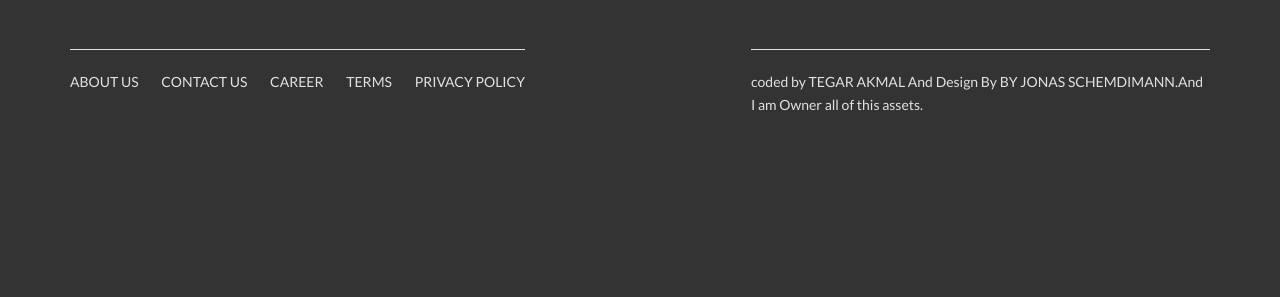
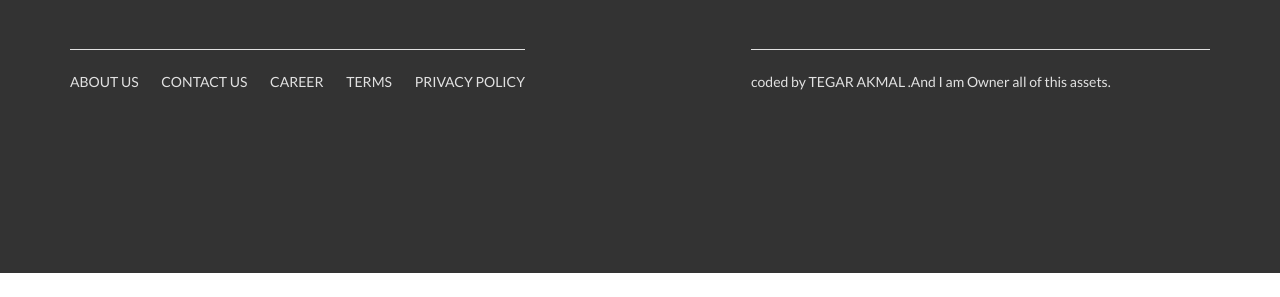
Before and after one commit to tegar97/tegar97.github.io, a website: page index.html in a window 1280 px wide. Shown: the part 5923-6220 px from the top of the page. After the commit the page ends 6196 px from the top, so only its background shows below. Drawn offline with Linux system fonts and the light colour scheme.

Commit message:
Update index.html

```diff
--- a/index.html
+++ b/index.html
@@ -415,9 +415,9 @@
             </div>
             <div class="col-1-of-2">
                 <p class="footer__copyright">
-                    coded by <a href="#" class="footer__link">Tegar Akmal</a> And Design By <a href="#"
+                    coded by <a href="#" class="footer__link">Tegar Akmal</a> <a href="#"
                         class="footer__link">
-                        by jonas SCHEMDIMANN</a>.And I am Owner all of this assets.
+                    </a>.And I am Owner all of this assets.
                 </p>
             </div>
         </div>
```
